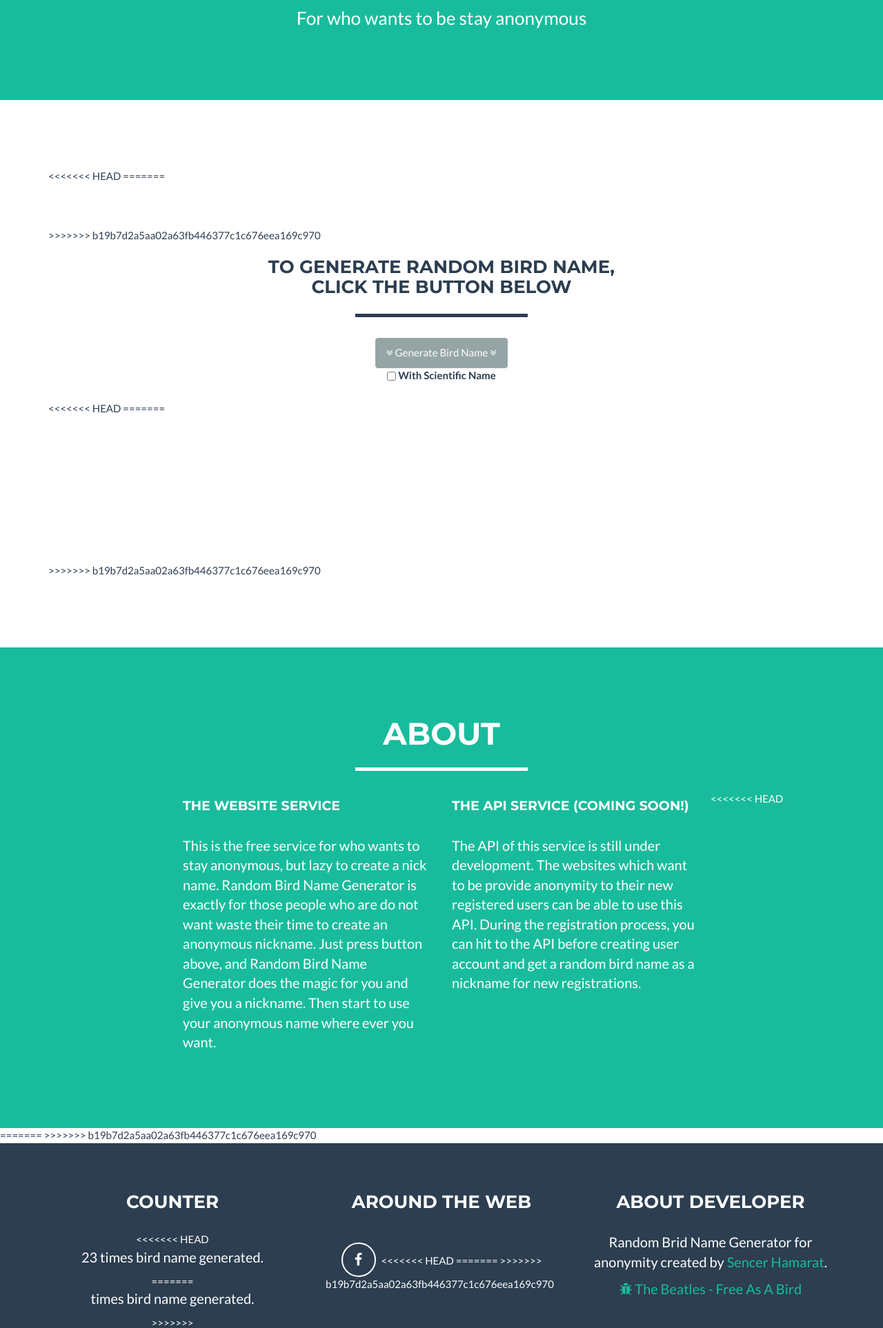
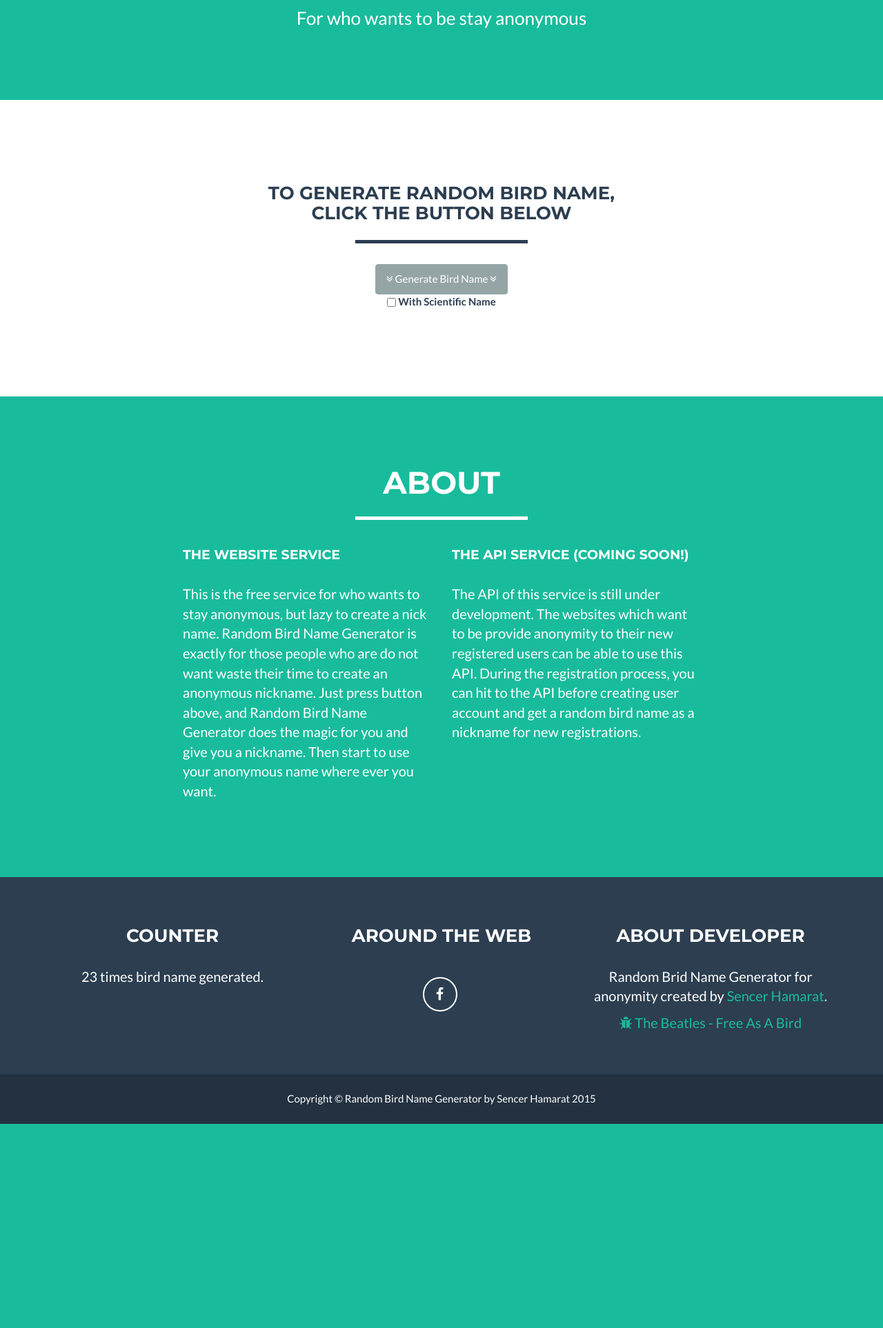
Before and after one commit to RecNes/RandomBirdNameGenerator, a Django app: page / in a window 1280 px wide. Shown: the part 688-2614 px from the top of the page at 69% size. After the commit the page ends 2318 px from the top, so only its background shows below. Run offline with Django 3.2, Linux system fonts and the light colour scheme; data comes from the database, SQL or seed files in the repository; some libraries are stand-ins or nearby versions.

Commit message:
Merge Fix.

```diff
--- a/templates/index.html
+++ b/templates/index.html
@@ -71,13 +71,6 @@
     <!-- Bird Name Generator Section -->
     <section id="generate">
         <div class="container">
-<<<<<<< HEAD
-=======
-            <br />
-            <br />
-            <br />
-            <br />
->>>>>>> b19b7d2a5aa02a63fb446377c1c676eea169c970
             <div class="row">
                 <div class="col-lg-pull-12 text-center">
                     <h3>To generate random bird name,<br />click the button below</h3>
@@ -107,20 +100,6 @@
                     <br />
                 </div>
             </div>
-<<<<<<< HEAD
-=======
-            <br />
-            <br />
-            <br />
-            <br />
-            <br />
-            <br />
-            <br />
-            <br />
-            <br />
-            <br />
-            <br />
->>>>>>> b19b7d2a5aa02a63fb446377c1c676eea169c970
         </div>
     </section>
     <!-- About Section -->
@@ -153,80 +132,9 @@
                         nickname for new registrations.
                     </p>
                 </div>
-<<<<<<< HEAD
             </div>
         </div>
     </section>
-=======
-{#                <div class="col-lg-5 col-lg-offset-3">#}
-{#                    <h4>Additional Information</h4>#}
-{#                    <br />#}
-{#                    <ul>#}
-{#                        <li>This site using real bird names</li>#}
-{#                        <li>Bird names and scientific names fetched from sites below:</li>#}
-{#                        <ul>#}
-{#                            <li>WikiPedia</li>#}
-{#                        </ul>#}
-{#                    </ul>#}
-{#                </div>#}
-            </div>
-        </div>
-    </section>
-
-    <!-- Contact Section -->
-{#    <section id="contact">#}
-{#        <div class="container">#}
-{#            <div class="row">#}
-{#                <div class="col-lg-12 text-center">#}
-{#                    <h2>Contact Me</h2>#}
-{#                    <hr class="star-primary">#}
-{#                </div>#}
-{#            </div>#}
-{#            <div class="row">#}
-{#                <div class="col-lg-8 col-lg-offset-2">#}
-{#                    <form name="sentMessage" id="contactForm" novalidate>#}
-{#                        <div class="row control-group">#}
-{#                            <div class="form-group col-xs-12 floating-label-form-group controls">#}
-{#                                <label>Name</label>#}
-{#                                <input type="text" class="form-control" placeholder="Name" id="name" required data-validation-required-message="Please enter your name.">#}
-{#                                <p class="help-block text-danger"></p>#}
-{#                            </div>#}
-{#                        </div>#}
-{#                        <div class="row control-group">#}
-{#                            <div class="form-group col-xs-12 floating-label-form-group controls">#}
-{#                                <label>Email Address</label>#}
-{#                                <input type="email" class="form-control" placeholder="Email Address" id="email" required data-validation-required-message="Please enter your email address.">#}
-{#                                <p class="help-block text-danger"></p>#}
-{#                            </div>#}
-{#                        </div>#}
-{#                        <div class="row control-group">#}
-{#                            <div class="form-group col-xs-12 floating-label-form-group controls">#}
-{#                                <label>Phone Number</label>#}
-{#                                <input type="tel" class="form-control" placeholder="Phone Number" id="phone" required data-validation-required-message="Please enter your phone number.">#}
-{#                                <p class="help-block text-danger"></p>#}
-{#                            </div>#}
-{#                        </div>#}
-{#                        <div class="row control-group">#}
-{#                            <div class="form-group col-xs-12 floating-label-form-group controls">#}
-{#                                <label>Message</label>#}
-{#                                <textarea rows="5" class="form-control" placeholder="Message" id="message" required data-validation-required-message="Please enter a message."></textarea>#}
-{#                                <p class="help-block text-danger"></p>#}
-{#                            </div>#}
-{#                        </div>#}
-{#                        <br>#}
-{#                        <div id="success"></div>#}
-{#                        <div class="row">#}
-{#                            <div class="form-group col-xs-12">#}
-{#                                <button type="submit" class="btn btn-success btn-lg">Send</button>#}
-{#                            </div>#}
-{#                        </div>#}
-{#                    </form>#}
-{#                </div>#}
-{#            </div>#}
-{#        </div>#}
-{#    </section>#}
-
->>>>>>> b19b7d2a5aa02a63fb446377c1c676eea169c970
     <!-- Footer -->
     <footer class="text-center">
         <div class="footer-above">
@@ -234,11 +142,7 @@
                 <div class="row">
                     <div class="footer-col col-md-4">
                         <h3>Counter</h3>
-<<<<<<< HEAD
                         <p><span id="counter">{{ count }}</span> times bird name generated.</p>
-=======
-                        <p><span id="counter"></span> times bird name generated.</p>
->>>>>>> b19b7d2a5aa02a63fb446377c1c676eea169c970
                     </div>
                     <div class="footer-col col-md-4">
                         <h3>Around the Web</h3>
@@ -246,21 +150,6 @@
                             <li>
                                 <a href="https://www.facebook.com/RecNesBloG" class="btn-social btn-outline"><i class="fa fa-fw fa-facebook"></i></a>
                             </li>
-<<<<<<< HEAD
-=======
-{#                            <li>#}
-{#                                <a href="#" class="btn-social btn-outline"><i class="fa fa-fw fa-google-plus"></i></a>#}
-{#                            </li>#}
-{#                            <li>#}
-{#                                <a href="#" class="btn-social btn-outline"><i class="fa fa-fw fa-twitter"></i></a>#}
-{#                            </li>#}
-{#                            <li>#}
-{#                                <a href="#" class="btn-social btn-outline"><i class="fa fa-fw fa-linkedin"></i></a>#}
-{#                            </li>#}
-{#                            <li>#}
-{#                                <a href="#" class="btn-social btn-outline"><i class="fa fa-fw fa-dribbble"></i></a>#}
-{#                            </li>#}
->>>>>>> b19b7d2a5aa02a63fb446377c1c676eea169c970
                         </ul>
                     </div>
                     <div class="footer-col col-md-4">
```
